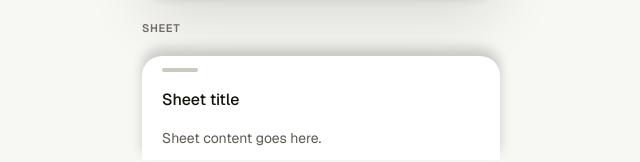
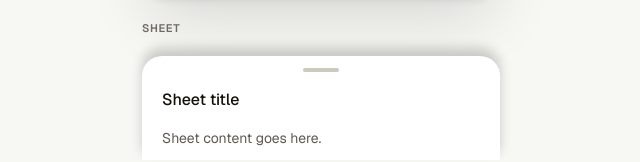
Before and after one commit to Wursor/wursor, a Next.js app in the folder web/: page /system/feedback in a window 1280 px wide. Shown: the part 538-700 px from the top of the page, without its empty margins (319-959 px from the left). Built offline with nearby package versions, Linux system fonts and the light colour scheme.

Commit message:
fix(web): sheet grab bar is centred

```diff
--- a/web/src/styles/system.css
+++ b/web/src/styles/system.css
@@ -64,7 +64,7 @@
 .mb-scrim { position: fixed; inset: 0; z-index: 60; display: flex; align-items: flex-end; background: var(--color-scrim); }
 .mb-sheet { display: flex; flex-direction: column; gap: var(--space-3); box-sizing: border-box; width: 100%; max-height: 90vh; padding: var(--space-3) var(--space-4); overflow: hidden; border-radius: 20px 20px 0 0; background: var(--color-bg-surface); box-shadow: 0 -8px 24px #0000002e; font-family: var(--font-sans); }
 .mb-sheet h2 { margin: 0; font: 500 16px/24px var(--font-sans); letter-spacing: -0.005em; color: var(--color-text-primary); }
-.mb-grab { display: block; flex: none; width: 36px; height: 4px; border-radius: 2px; background: #ccc9bf; }
+.mb-grab { display: block; flex: none; align-self: center; width: 36px; height: 4px; border-radius: 2px; background: #ccc9bf; }
 .mb-sites, .mb-notes { margin: 0; padding: 0; list-style: none; }
 .mb-sites { display: flex; flex-direction: column; gap: var(--space-3); }
 .mb-site { display: flex; align-items: center; gap: var(--space-3); box-sizing: border-box; width: 100%; padding: var(--space-2); border: 0; background: transparent; color: var(--color-text-primary); text-align: left; cursor: pointer; }
```
Also changed, not shown: 1 other file (tests, documents, lock files or other folders).
